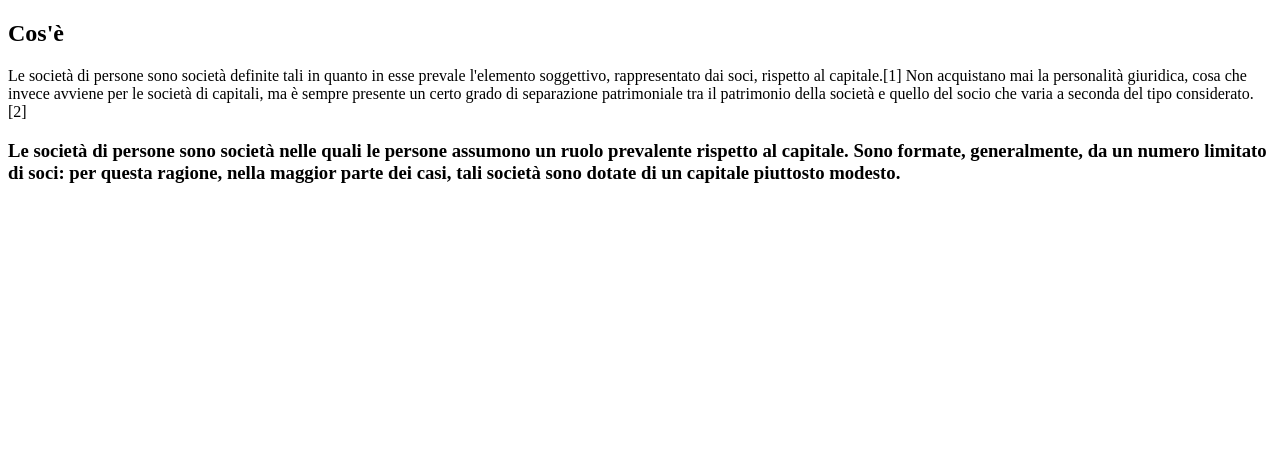
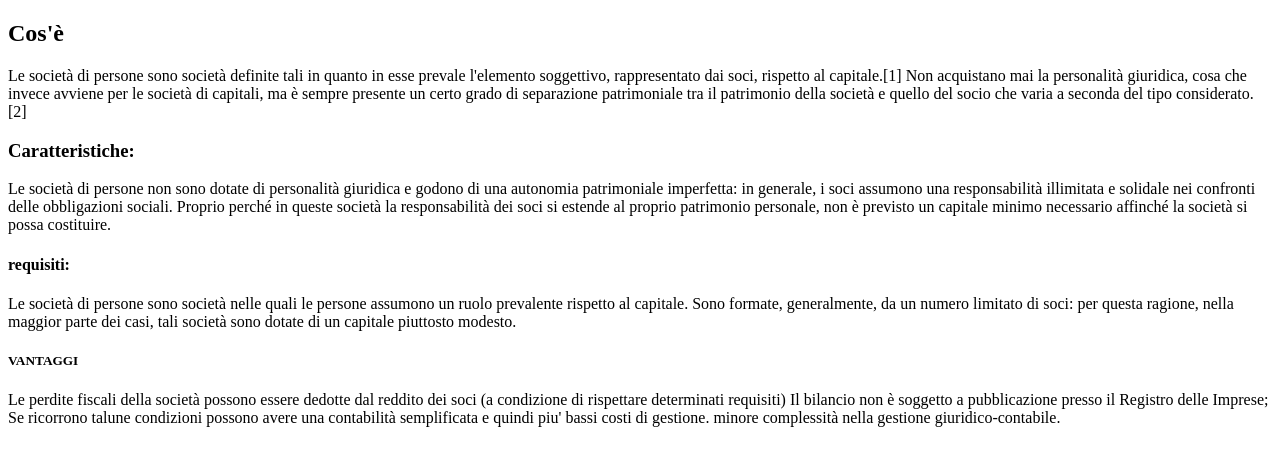
Before and after one commit to MaurizioSisca/RecuperoGit, a plain HTML site: page index.html in a window 1280 px wide. Drawn offline with Linux system fonts and the light colour scheme.

Commit message:
feature4

```diff
--- a/index.html
+++ b/index.html
@@ -8,9 +8,24 @@
 </head>
 <body>
     <h2> Cos'è</h2>
-        <p> Le società di persone sono società definite tali in quanto in esse prevale l'elemento soggettivo, rappresentato dai soci, rispetto al capitale.[1] Non acquistano mai la personalità giuridica, cosa che invece avviene per le società di capitali, ma è sempre presente un certo grado di separazione patrimoniale tra il patrimonio della società e quello del socio che varia a seconda del tipo considerato.[2]</p>
-        <h3>Le società di persone sono società nelle quali le persone assumono un ruolo prevalente rispetto al capitale.
 
-            Sono formate, generalmente, da un numero limitato di soci: per questa ragione, nella maggior parte dei casi, tali società sono dotate di un capitale piuttosto modesto.</h3>
+    <p> Le società di persone sono società definite tali in quanto in esse prevale l'elemento soggettivo, rappresentato dai soci, rispetto al capitale.[1] Non acquistano mai la personalità giuridica, cosa che invece avviene per le società di capitali, ma è sempre presente un certo grado di separazione patrimoniale tra il patrimonio della società e quello del socio che varia a seconda del tipo considerato.[2]</p>
+
+        <h3>Caratteristiche: </h3>
+
+        <p>Le società di persone non sono dotate di personalità giuridica e godono di una autonomia patrimoniale imperfetta: in generale, i soci assumono una responsabilità illimitata e solidale nei confronti delle obbligazioni sociali.
+
+            Proprio perché in queste società la responsabilità dei soci si estende al proprio patrimonio personale, non è previsto un capitale minimo necessario affinché la società si possa costituire.</p>
+            <h4>requisiti:</h4>
+
+            <p> Le società di persone sono società nelle quali le persone assumono un ruolo prevalente rispetto al capitale.
+
+
+            Sono formate, generalmente, da un numero limitato di soci: per questa ragione, nella maggior parte dei casi, tali società sono dotate di un capitale piuttosto modesto.</p>
+                <h5>VANTAGGI</h5>
+                <p> Le perdite fiscali della società possono essere dedotte dal reddito dei soci (a condizione di rispettare determinati requisiti)
+                    Il bilancio non è soggetto a pubblicazione presso il Registro delle Imprese;
+                    Se ricorrono talune condizioni possono avere una contabilità semplificata e quindi piu' bassi costi di gestione.
+                    minore complessità nella gestione giuridico-contabile.</p>
 </body>
 </html>
```
